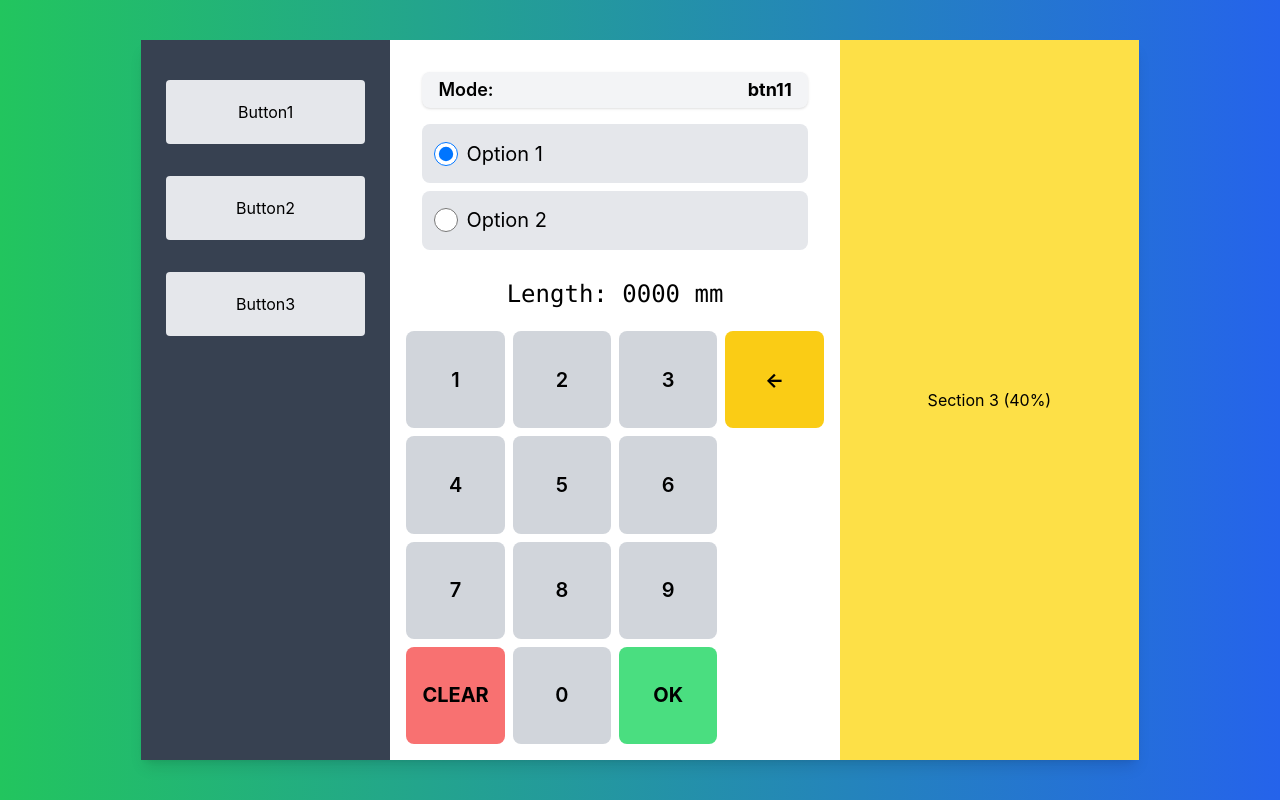
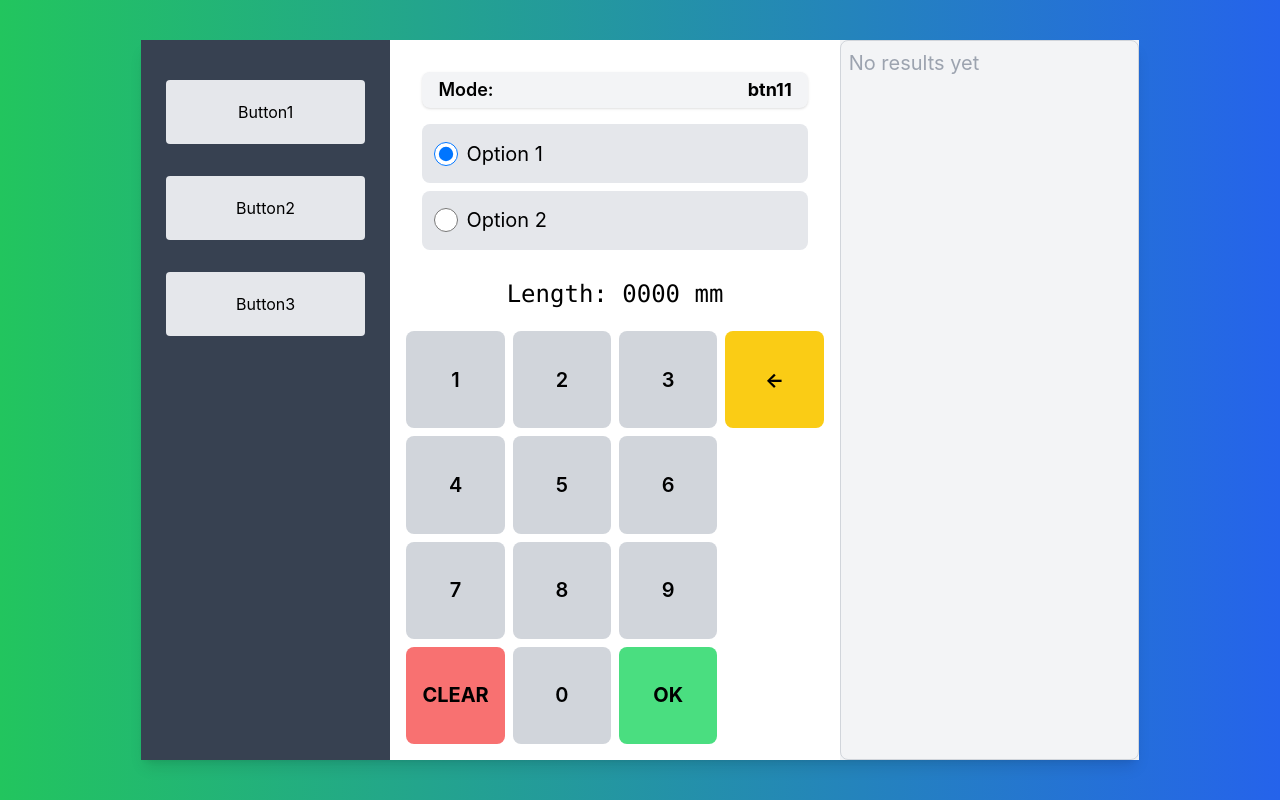
Before and after one commit to parakhonych/loco, a React (Create React App) app: page / in a window 1280 px wide. Built offline with nearby package versions, Linux system fonts and the light colour scheme.

Commit message:
Add third section for results display with border and scroll

```diff
--- a/src/MainWindow.jsx
+++ b/src/MainWindow.jsx
@@ -5,7 +5,8 @@ import React, { useState } from 'react';
 export default function MainWindow() {
   const [activeMenu, setActiveMenu] = useState(null);
   const [selectedMode, setSelectedMode] = useState('btn11');
-  const [selectedModeSub, setSelectedModeSub] = useState('option1'); // default sub-mode
+  const [selectedModeSub, setSelectedModeSub] = useState('option1');
+  const [results, setResults] = useState([]);
   const btn1 = menuData.menuMain[0];
   const btn2 = menuData.menuMain[1];
   const btn3 = menuData.menuMain[2];
@@ -224,8 +225,18 @@ export default function MainWindow() {
             </div>
           </section>
         </section>
-        <section className="bg-yellow-300 w-[30%] h-full flex justify-center items-center">
-          <p>Section 3 (40%)</p>
+        <section className="bg-gray-100 w-[30%] h-full flex justify-center items-center">
+          <div className="bg-gray-100 w-full h-full p-2 rounded-lg border border-gray-300 overflow-y-auto">
+            {results.length === 0 ? (
+              <p className="text-gray-400 text-xl item-right">No results yet</p>
+            ) : (
+              results.map((res, index) => (
+                <div key={index} className="text-xl font-mono text-center py-1">
+                  {res} mm
+                </div>
+              ))
+            )}
+          </div>
         </section>
       </div>
     </div>
```
